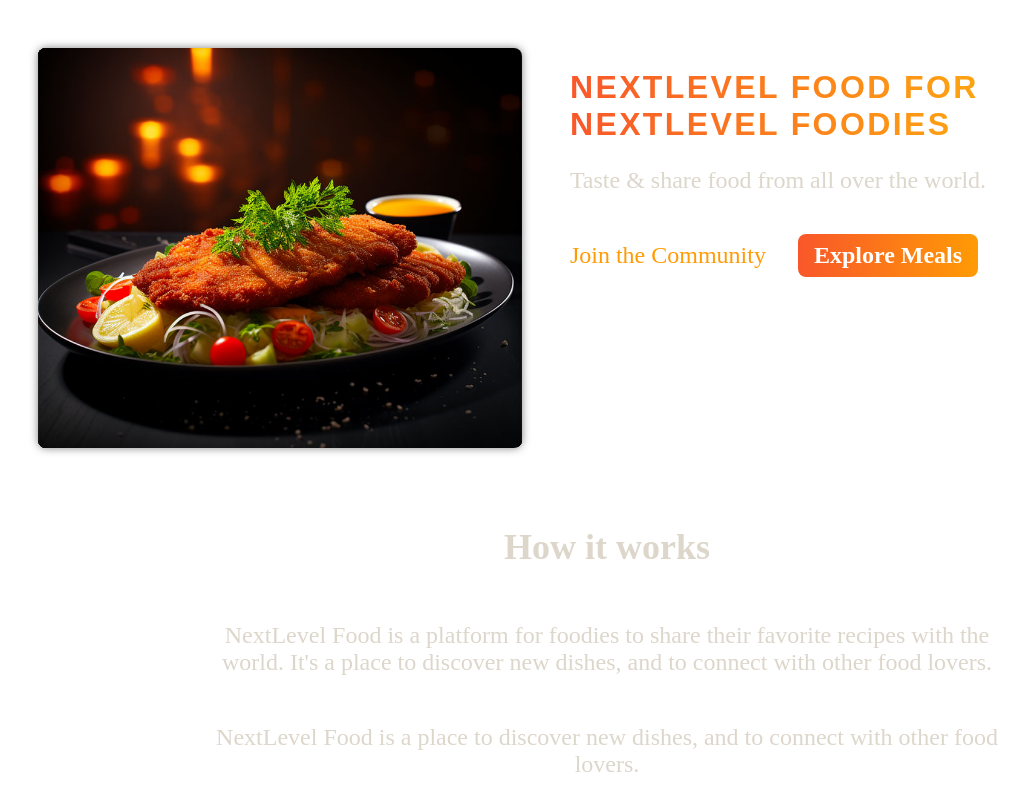
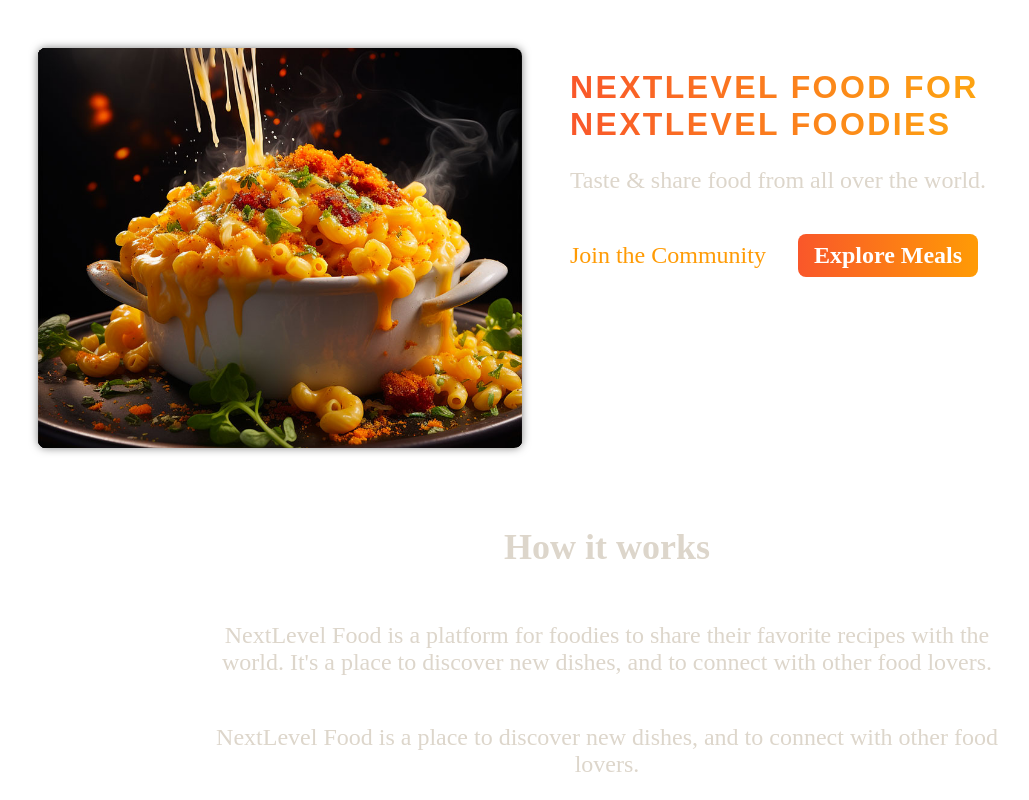
Before and after one commit to daniel-avzaradel/next-js14-full-course, a Next.js app in the folder 05-onwards-foodies-starting-project/: page / in a window 1280 px wide. Shown: the top 800 px of the page, without its empty margins (33-1062 px from the left). Built offline with nearby package versions, Linux system fonts and the light colour scheme.

Commit message:
changed delay for slider

```diff
--- a/05-onwards-foodies-starting-project/app/components/images/image-slideshow.jsx
+++ b/05-onwards-foodies-starting-project/app/components/images/image-slideshow.jsx
@@ -30,7 +30,7 @@ export default function ImageSlideshow() {
       setCurrentImageIndex(((prevIndex) =>
         prevIndex < images.length - 1 ? prevIndex + 1 : 0
       ));
-    }, 1000);
+    }, 1500);
 
     return () => clearInterval(interval);
   }, []);
```
